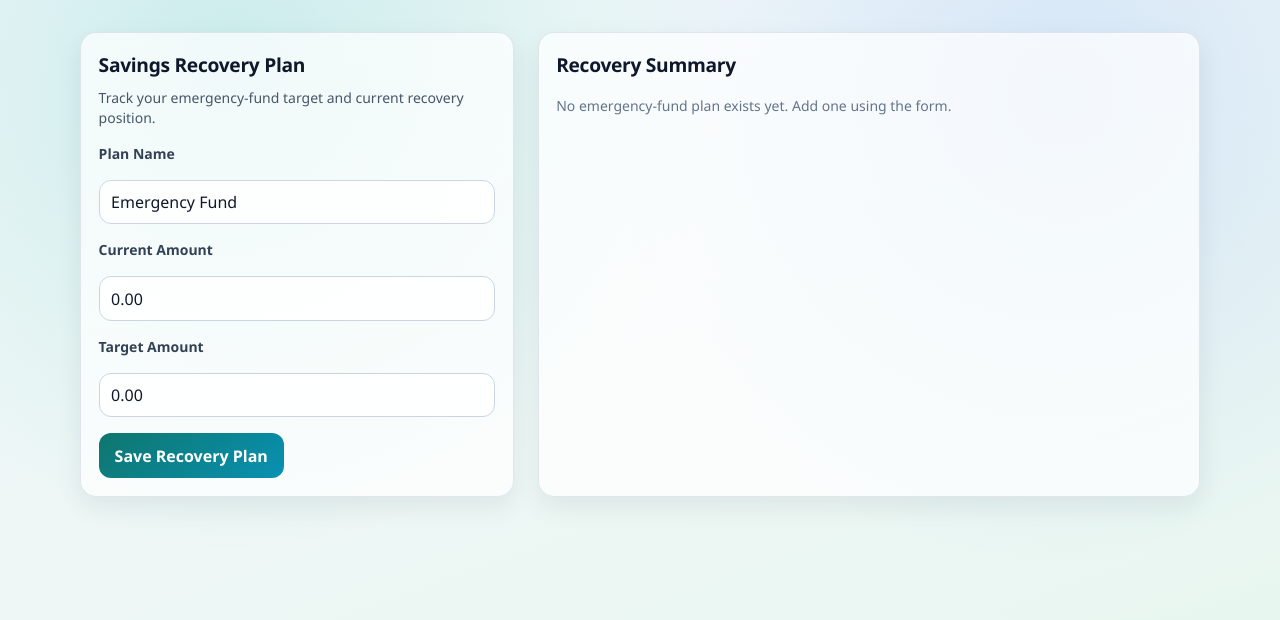
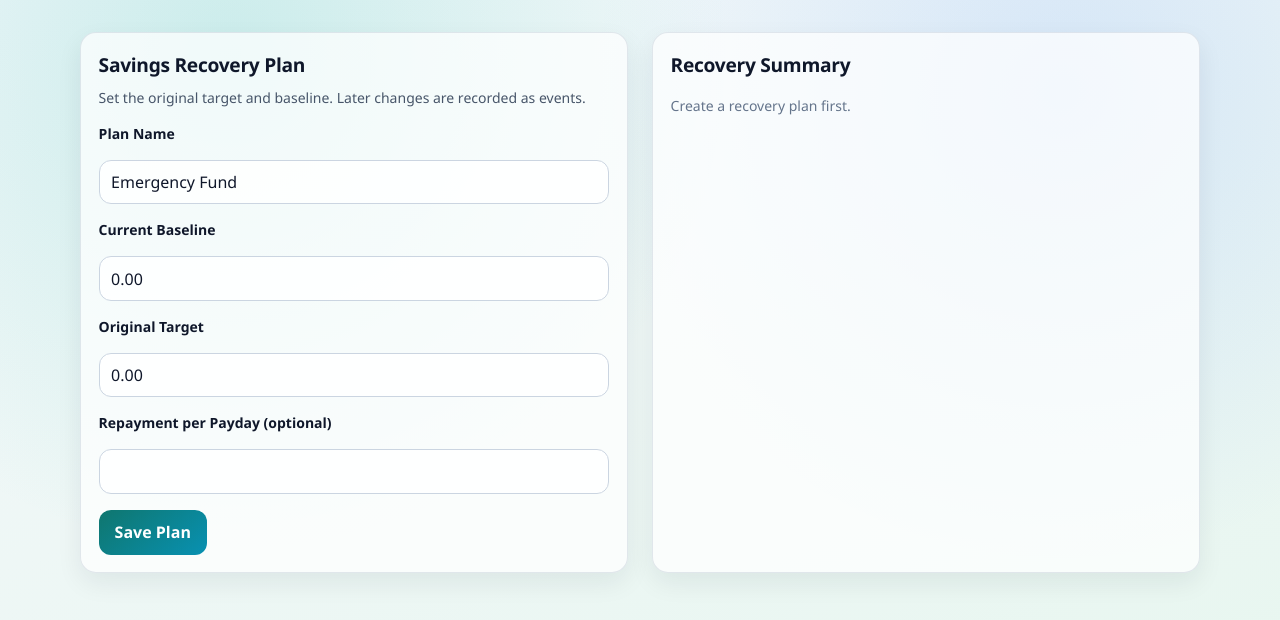
Before and after one commit to ddeveloper72/ledgerlens, a Flask app: page /savings-recovery in a window 1280 px wide. Shown: the part 67-687 px from the top of the page. Run offline with Flask 3, Linux system fonts and the light colour scheme; data that the repository does not hold is empty; some libraries are stand-ins or nearby versions.

Commit message:
Add savings recovery event history

```diff
--- a/app/templates/savings_recovery.html
+++ b/app/templates/savings_recovery.html
@@ -1,48 +1,10 @@
 {% extends 'base.html' %}
-
 {% block title %}Savings Recovery | LedgerLens{% endblock %}
-
 {% block content %}
-<section class="grid gap-6 md:grid-cols-5" data-stagger>
-    <article class="panel md:col-span-2">
-        <h1 class="panel-title mb-2">Savings Recovery Plan</h1>
-        <p class="text-sm text-slate-600 mb-4">Track your emergency-fund target and current recovery position.</p>
-
-        <form action="{{ url_for('main.savings_recovery') }}" method="post" class="space-y-4">
-            <label for="goal_name" class="block text-sm font-semibold text-slate-700">Plan Name</label>
-            <input id="goal_name" name="goal_name" type="text" class="file-input"
-                value="{{ recovery_snapshot.goal_name if recovery_snapshot else 'Emergency Fund' }}" required>
-
-            <label for="current_amount" class="block text-sm font-semibold text-slate-700">Current Amount</label>
-            <input id="current_amount" name="current_amount" type="number" step="0.01" class="file-input"
-                value="{{ recovery_snapshot.current_amount if recovery_snapshot else '0.00' }}" required>
-
-            <label for="target_amount" class="block text-sm font-semibold text-slate-700">Target Amount</label>
-            <input id="target_amount" name="target_amount" type="number" step="0.01" class="file-input"
-                value="{{ recovery_snapshot.target_amount if recovery_snapshot else '0.00' }}" required>
-
-            <button type="submit" class="primary-btn">Save Recovery Plan</button>
-        </form>
-    </article>
-
-    <article class="panel md:col-span-3">
-        <h2 class="panel-title mb-4">Recovery Summary</h2>
-        {% if recovery_snapshot %}
-        <ul class="space-y-2 text-sm">
-            <li class="summary-row"><span>Goal</span><span>{{ recovery_snapshot.goal_name }}</span></li>
-            <li class="summary-row"><span>Current</span><span>{{ '%.2f'|format(recovery_snapshot.current_amount)
-                    }}</span></li>
-            <li class="summary-row"><span>Target</span><span>{{ '%.2f'|format(recovery_snapshot.target_amount) }}</span>
-            </li>
-            <li class="summary-row"><span>Gap to Recover</span><span>{{ '%.2f'|format(recovery_snapshot.gap) }}</span>
-            </li>
-            <li class="summary-row"><span>Progress</span><span>{{ recovery_snapshot.progress_percent }}%</span></li>
-            <li class="summary-row"><span>Target Date</span><span>{{ recovery_snapshot.target_date if
-                    recovery_snapshot.target_date else 'Not set' }}</span></li>
-        </ul>
-        {% else %}
-        <p class="text-sm text-slate-500">No emergency-fund plan exists yet. Add one using the form.</p>
-        {% endif %}
-    </article>
+<section class="grid gap-6 md:grid-cols-2" data-stagger>
+    <article class="panel"><h1 class="panel-title mb-2">Savings Recovery Plan</h1><p class="text-sm text-slate-600 mb-4">Set the original target and baseline. Later changes are recorded as events.</p><form action="{{ url_for('main.savings_recovery') }}" method="post" class="space-y-4"><input type="hidden" name="action" value="goal"><label class="block text-sm font-semibold">Plan Name</label><input name="goal_name" class="file-input" value="{{ recovery_snapshot.goal_name if recovery_snapshot else 'Emergency Fund' }}" required><label class="block text-sm font-semibold">Current Baseline</label><input name="current_amount" inputmode="decimal" class="file-input" value="{{ recovery_snapshot.goal.current_amount if recovery_snapshot else '0.00' }}" required><label class="block text-sm font-semibold">Original Target</label><input name="target_amount" inputmode="decimal" class="file-input" value="{{ recovery_snapshot.original_target if recovery_snapshot else '0.00' }}" required><label class="block text-sm font-semibold">Repayment per Payday (optional)</label><input name="repayment_per_payday" inputmode="decimal" class="file-input" value="{{ recovery_snapshot.repayment_per_payday or '' if recovery_snapshot else '' }}"><button type="submit" class="primary-btn">Save Plan</button></form></article>
+    <article class="panel"><h2 class="panel-title mb-4">Recovery Summary</h2>{% if recovery_snapshot %}<ul class="space-y-2 text-sm"><li class="summary-row"><span>Original target</span><span>{{ '%.2f'|format(recovery_snapshot.original_target) }}</span></li><li class="summary-row"><span>Current balance</span><span>{{ '%.2f'|format(recovery_snapshot.current_amount) }}</span></li><li class="summary-row"><span>Emergency withdrawals</span><span>{{ '%.2f'|format(recovery_snapshot.total_withdrawals) }}</span></li><li class="summary-row"><span>Total repaid</span><span>{{ '%.2f'|format(recovery_snapshot.total_repaid) }}</span></li><li class="summary-row"><span>Still to recover</span><span>{{ '%.2f'|format(recovery_snapshot.gap) }}</span></li><li class="summary-row"><span>Progress</span><span>{{ recovery_snapshot.progress_percent }}%</span></li><li class="summary-row"><span>Estimated paydays</span><span>{{ recovery_snapshot.estimated_paydays if recovery_snapshot.estimated_paydays is not none else 'Not set' }}</span></li></ul>{% else %}<p class="text-sm text-slate-500">Create a recovery plan first.</p>{% endif %}</article>
 </section>
+{% if recovery_snapshot %}<section class="panel mt-8" data-fade-in><h2 class="panel-title mb-4">Add Recovery Event</h2><form action="{{ url_for('main.savings_recovery') }}" method="post" class="review-form-grid"><input type="hidden" name="action" value="event"><input type="hidden" name="goal_id" value="{{ recovery_snapshot.goal.id }}"><input type="date" name="event_date" class="file-input" required><select name="event_type" class="file-input"><option value="withdrawal">Withdrawal</option><option value="repayment">Repayment</option><option value="adjustment">Adjustment</option></select><input name="amount" inputmode="decimal" class="file-input" placeholder="Amount" required><input name="reason" class="file-input" placeholder="Generic reason/category" required><input name="note" class="file-input" placeholder="Optional note"><button type="submit" class="primary-btn">Add Event</button></form></section>
+<section class="panel mt-8" data-fade-in><h2 class="panel-title mb-4">Event History</h2><div class="overflow-x-auto"><table class="w-full text-sm"><thead><tr><th>Date</th><th>Type</th><th>Reason</th><th>Note</th><th class="text-right">Amount</th></tr></thead><tbody>{% for event in recovery_snapshot.events %}<tr><td>{{ event.event_date }}</td><td>{{ event.event_type }}</td><td>{{ event.reason }}</td><td>{{ event.note or '' }}</td><td class="text-right">{{ '%.2f'|format(event.amount) }}</td></tr>{% else %}<tr><td colspan="5" class="text-center py-6 text-slate-500">No recovery events yet.</td></tr>{% endfor %}</tbody></table></div></section>{% endif %}
 {% endblock %}
```
